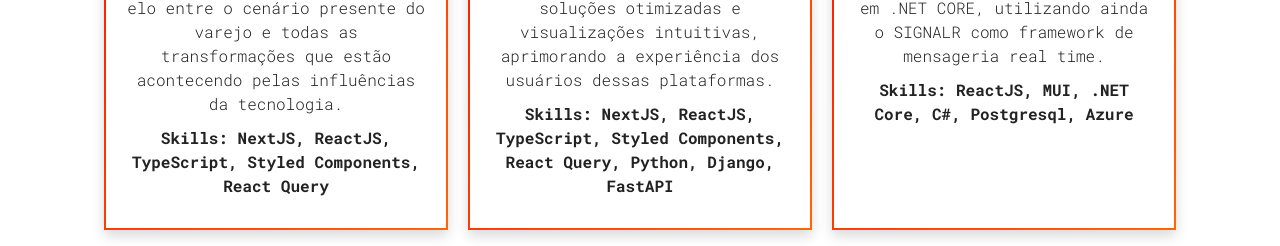
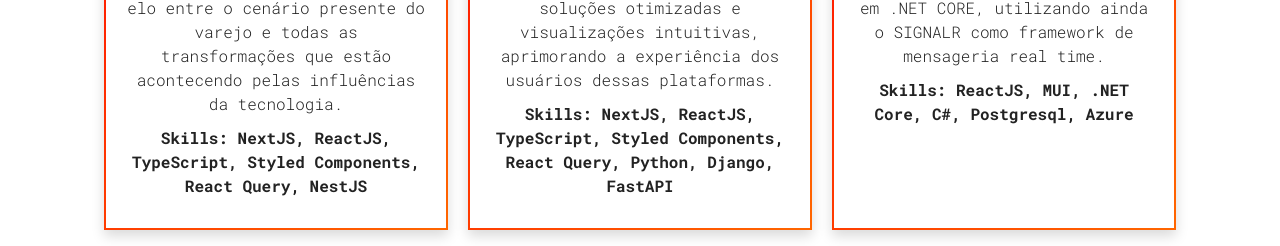
Before and after one commit to larialbu/larissa-albuquerque-portifolio, a React (Vite) app: page / in a window 1280 px wide. Shown: the part 2934-3180 px from the top of the page. Built offline with nearby package versions, Linux system fonts and the light colour scheme.

Commit message:
Update Experiences.jsx

```diff
--- a/src/sections/Experiences/Experiences.jsx
+++ b/src/sections/Experiences/Experiences.jsx
@@ -11,7 +11,7 @@ function Experiences() {
               <p>Associate Software Engineer</p>
               <p>Dez 2024 - Atual</p>
               <p>Centro de soluções tecnológicas que possui desafios relevantes para catalisar as soluções na oferta de serviços e produtos, integrando experiência aos consumidores. O FCx Labs é um elo entre o cenário presente do varejo e todas as transformações que estão acontecendo pelas influências da tecnologia.</p>
-              <p><b>Skills: NextJS, ReactJS, TypeScript, Styled Components, React Query</b></p>
+              <p><b>Skills: NextJS, ReactJS, TypeScript, Styled Components, React Query, NestJS</b></p>
             </div>
           </div>
           <div className={styles.timelineItem}>
```
